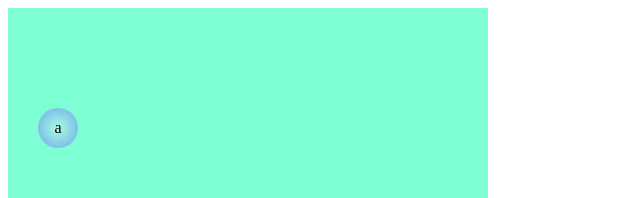
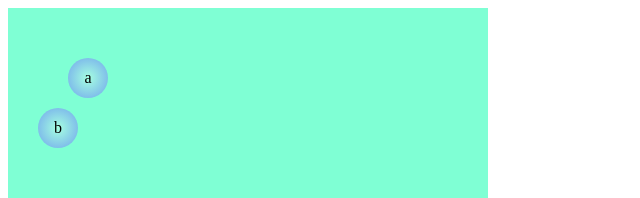
Before and after one commit to julianalindebeck/Global-Game-Jam-2025, a plain HTML site: page index.html in a window 1280 px wide. Shown: the top 198 px of the page, without its empty margins (0-640 px from the left). Drawn offline with Linux system fonts and the light colour scheme.

Commit message:
adiciona segunda bolha

```diff
--- a/index.html
+++ b/index.html
@@ -8,7 +8,8 @@
 </head>
 <body>
     <main>
-        <div class="bolha">a</div>
+        <div class="bolha" id="a">a</div>
+        <div class="bolha" id="b">b</div>
 
     </main>
 </body>
--- a/style.css
+++ b/style.css
@@ -13,6 +13,14 @@ main{
     display: grid;
     place-content: center;
     position: absolute;
+}
+
+#a{
+    top: 50px;
+    left: 60px;
+}
+
+#b{
     top: 100px;
     left: 30px;
 }
```
